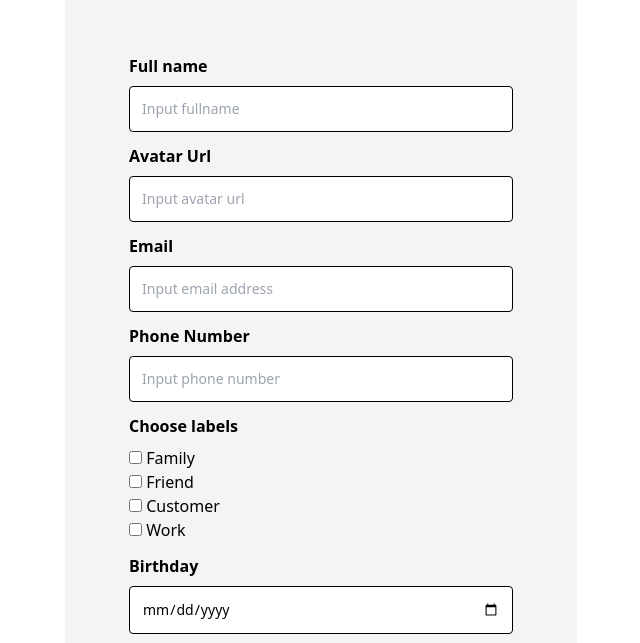
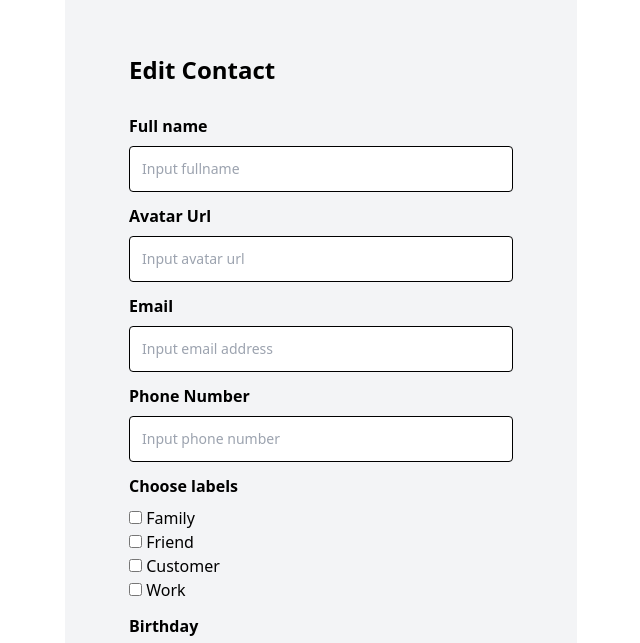
Before and after one commit to budiigunawan/charm, a plain HTML site: page detail/index.html in a window 1280 px wide. Shown: the part 138-781 px from the top of the page, without its empty margins (319-959 px from the left). Drawn offline with nearby package versions, Linux system fonts and the light colour scheme.

Commit message:
feat: add h1 on new contact and edit contact

```diff
--- a/detail/index.html
+++ b/detail/index.html
@@ -21,6 +21,7 @@
       <form
         class="flex flex-col flex-wrap gap-3 max-w-lg p-16 rounded-md m-auto bg-gray-100"
       >
+        <h1 class="font-sans font-semibold text-2xl mb-4">Edit Contact</h1>
         <div>
           <label class="block font-bold mb-2" for="fullname">Full name</label>
           <input
```
Also changed, not shown: new-contact/index.html (+1 -0 lines).
